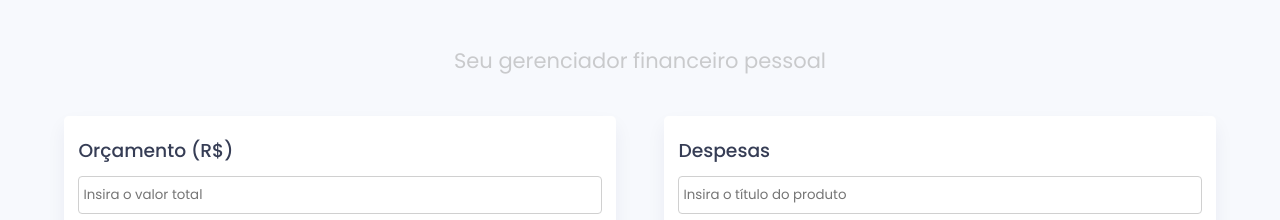
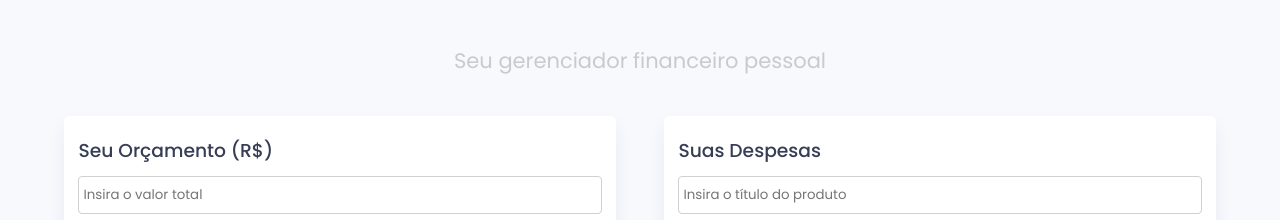
Before and after one commit to Inojoza28/AIB, a plain HTML site: page index.html in a window 1280 px wide. Shown: the part 820-1040 px from the top of the page. Drawn offline with nearby package versions, Linux system fonts and the light colour scheme.

Commit message:
Update index.html

```diff
--- a/index.html
+++ b/index.html
@@ -39,7 +39,7 @@
         <div class="container">
             <div class="sub-container">
                 <div class="total-amount-container">
-                    <h3>Orçamento (R$)</h3>
+                    <h3>Seu Orçamento (R$)</h3>
                     <p class="hide error" id="budget-error">
                         O valor não pode estar vazio ou negativo!
                     </p>
@@ -50,7 +50,7 @@
                 </div>
 
                 <div class="user-amount-container">
-                    <h3>Despesas</h3>
+                    <h3>Suas Despesas</h3>
                     <p class="hide error" id="product-title-error">
                         Os valores não podem ficar vazios
                     </p>
```
